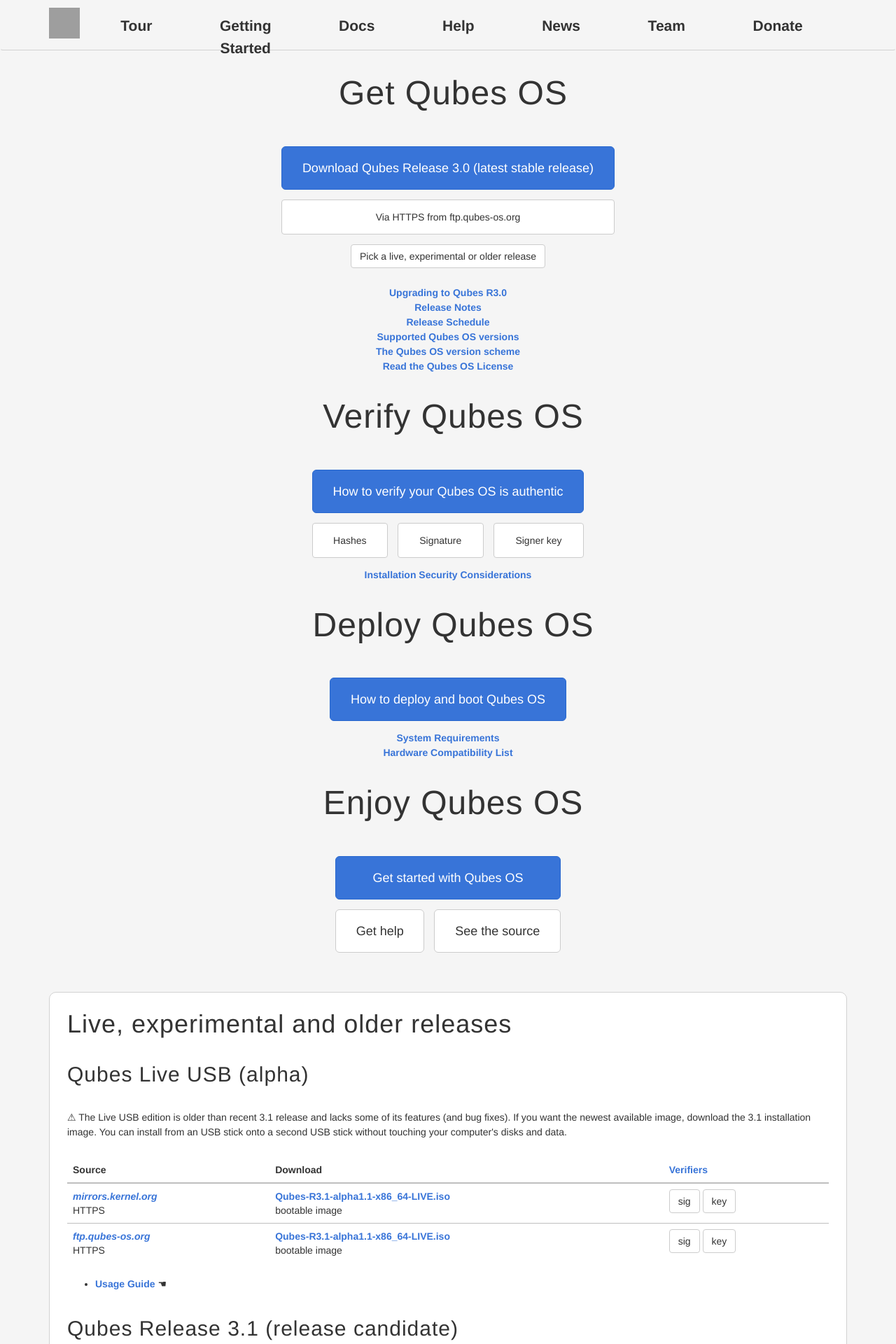
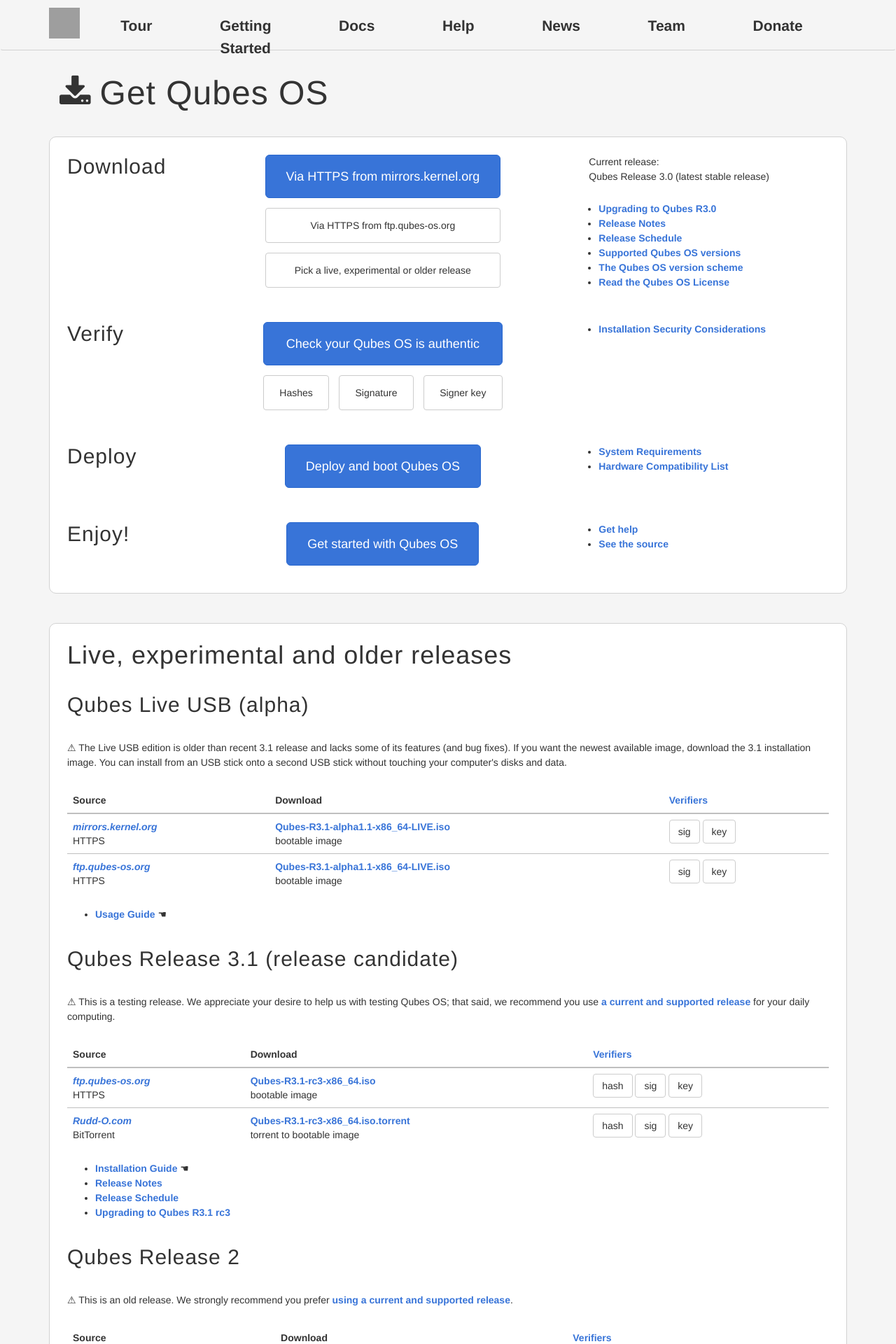
Before and after one commit to QubesOS/qubesos.github.io, a Jekyll site: the page built from pages/downloads.md, in a window 1280 px wide. Shown: the top 1920 px of the page at 70% size. Built offline with Jekyll 4.4.1, drawn with Linux system fonts in a browser that asks for light colours; some web fonts are replaced; grey boxes are pictures that could not be loaded.

Commit message:
Reformat and realign everything in the page to make better use of the space we have there

```diff
--- a/pages/downloads.md
+++ b/pages/downloads.md
@@ -9,82 +9,150 @@ redirect_from:
 - /wiki/QubesDownloads/
 ---
 
-<div class="download-steps">
+<h1 class="more-top add-left"><i class="fa fa-download"></i>Get Qubes OS</h1>
+
+<div class="download-steps page-content white-box">
 
 {% assign release_name = site.data.downloads.featured_release %}
 {% assign release = site.data.downloads.releases[release_name] %}
 {% assign primary_source = release.sources|first %}
 
-<h1 class="more-top add-left">Get Qubes OS</h1>
+<div class="row more-bottom">
 
-<table class="step-options">
-<tr>
-  <td colspan="{{ release.sources|size - 1}}"><a class="btn btn-primary btn-lg" href="{{ primary_source[1].url }}">Download {{ release_name }}</a></td>
-</tr>
-<tr>
-{% for source in release.sources %}
-{% if source[0] == primary_source[0] %}{% continue %}{% endif %}
-  <td><a class="btn btn-default" href="{{ source[1].url }}">Via {{ source[1].method }} from {{ source[0] }}</a></td>
-{% endfor %}
-</tr>
-</table>
+    <div class="col-lg-2">
 
-<p><a class="btn btn-default" href="#more-releases">Pick a live, experimental or older release</a></p>
+        <h2>Download</h2>
 
-<ul>
-  {% for fdoc in release.featured_docs["get"] %}
-  <li><a href="{{ release.docs[fdoc].url }}">{{ fdoc }}</a></li>
-  {% endfor %}
-  <li><a href="/doc/supported-versions/">Supported Qubes OS versions</a></li>
-  <li><a href="/doc/version-scheme/">The Qubes OS version scheme</a></li>
-  <li><a href="/doc/license/">Read the Qubes OS License</a></li>
-</ul>
+    </div>
+
+    <div class="col-lg-6">
+
+        <table class="step-options">
+        <tr>
+        <td><a class="btn btn-primary btn-lg" href="{{ primary_source[1].url }}">Via {{ primary_source[1].method }} from {{ primary_source[0] }}</a></td>
+        </tr>
+        {% for source in release.sources %}
+        {% if source[0] == primary_source[0] %}{% continue %}{% endif %}
+        <tr>
+        <td><a class="btn btn-default" href="{{ source[1].url }}">Via {{ source[1].method }} from {{ source[0] }}</a></td>
+        </tr>
+        {% endfor %}
+        <tr>
+        <td><a class="btn btn-default" href="#more-releases">Pick a live, experimental or older release</a></td>
+        </tr>
+        </table>
+
+    </div>
+
+    <div class="col-lg-4">
+
+        <p>Current release:<br/>
+        {{ release_name }}</p>
+
+        <ul>
+            {% for fdoc in release.featured_docs["get"] %}
+            <li><a href="{{ release.docs[fdoc].url }}">{{ fdoc }}</a></li>
+            {% endfor %}
+            <li><a href="/doc/supported-versions/">Supported Qubes OS versions</a></li>
+            <li><a href="/doc/version-scheme/">The Qubes OS version scheme</a></li>
+            <li><a href="/doc/license/">Read the Qubes OS License</a></li>
+        </ul>
+
+    </div>
 
 
-<h1 class="more-top add-left">Verify Qubes OS</h1>
+</div>
 
-<table class="step-options">
-<tr>
-  <td colspan="3"><a class="btn btn-primary btn-lg" href="/doc/verifying-signatures/">How to verify your Qubes OS is authentic</a></td>
-</tr>
-<tr>
-  <td><a class="btn btn-default" href="{{ primary_source[1].verifiers['hash'] }}">Hashes</a></td>
-  <td><a class="btn btn-default" href="{{ primary_source[1].verifiers['sig'] }}">Signature</a></td>
-  <td><a class="btn btn-default" href="{{ primary_source[1].verifiers['key'] }}">Signer key</a></td>
-</tr>
-</table>
+<div class="row more-bottom">
+
+    <div class="col-lg-2">
+
+        <h2>Verify</h2>
+
+    </div>
+
+    <div class="col-lg-6">
+
+        <table class="step-options">
+        <tr>
+        <td colspan="3"><a class="btn btn-primary btn-lg" href="/doc/verifying-signatures/">Check your Qubes OS is authentic</a></td>
+        </tr>
+        <tr>
+        <td><a class="btn btn-default" href="{{ primary_source[1].verifiers['hash'] }}">Hashes</a></td>
+        <td><a class="btn btn-default" href="{{ primary_source[1].verifiers['sig'] }}">Signature</a></td>
+        <td><a class="btn btn-default" href="{{ primary_source[1].verifiers['key'] }}">Signer key</a></td>
+        </tr>
+        </table>
+
+    </div>
+
+    <div class="col-lg-4">
+
+        <ul>
+        <li><a href="/doc/install-security/">Installation Security Considerations</a></li>
+        </ul>
 
 
-<ul>
-  <li><a href="/doc/install-security/">Installation Security Considerations</a></li>
-</ul>
+    </div>
+
+</div>
 
 
-<h1 class="more-top add-left">Deploy Qubes OS</h1>
+<div class="row more-bottom">
 
-<table class="step-options">
-<tr>
-  <td><a class="btn btn-primary btn-lg" href="/doc/installation-guide/#burning-the-iso-onto-a-dvd-or-usb-stick">How to deploy and boot Qubes OS</a></td>
-</tr>
-</table>
+    <div class="col-lg-2">
 
-<ul>
-  <li><a href="/doc/system-requirements/">System Requirements</a></li>
-  <li><a href="/hcl/">Hardware Compatibility List</a></li>
-</ul>
+        <h2>Deploy</h2>
 
+    </div>
 
-<h1 class="more-top add-left">Enjoy Qubes OS</h1>
+    <div class="col-lg-6">
 
-<table class="step-options">
-<tr>
-  <td colspan="2"><a class="btn btn-primary btn-lg" href="/getting-started/#already-installed">Get started with Qubes OS</a></td>
-</tr>
-<tr>
-  <td><a class="btn btn-default btn-lg" href="/help/">Get help</a></td>
-  <td><a class="btn btn-default btn-lg" href="https://github.com/QubesOS">See the source</a></td>
-</tr>
-</table>
+        <table class="step-options">
+        <tr>
+        <td><a class="btn btn-primary btn-lg" href="/doc/installation-guide/#burning-the-iso-onto-a-dvd-or-usb-stick">Deploy and boot Qubes OS</a></td>
+        </tr>
+        </table>
+
+    </div>
+
+    <div class="col-lg-4">
+
+        <ul>
+        <li><a href="/doc/system-requirements/">System Requirements</a></li>
+        <li><a href="/hcl/">Hardware Compatibility List</a></li>
+        </ul>
+
+    </div>
+
+</div>
+
+<div class="row">
+
+    <div class="col-lg-2">
+
+        <h2>Enjoy!</h2>
+
+    </div>
+
+    <div class="col-lg-6">
+
+        <table class="step-options">
+        <tr>
+        <td><a class="btn btn-primary btn-lg" href="/getting-started/#already-installed">Get started with Qubes OS</a></td>
+        </tr>
+        </table>
+
+    </div>
+
+    <div class="col-lg-4">
+        <ul>
+        <li><a href="/help/">Get help</a></li>
+        <li><a href="https://github.com/QubesOS">See the source</a></li>
+        </ul>
+    </div>
+
+</div>
 
 
 </div>
```
Also changed, not shown: _layouts/downloads.html (+10 -8 lines).
